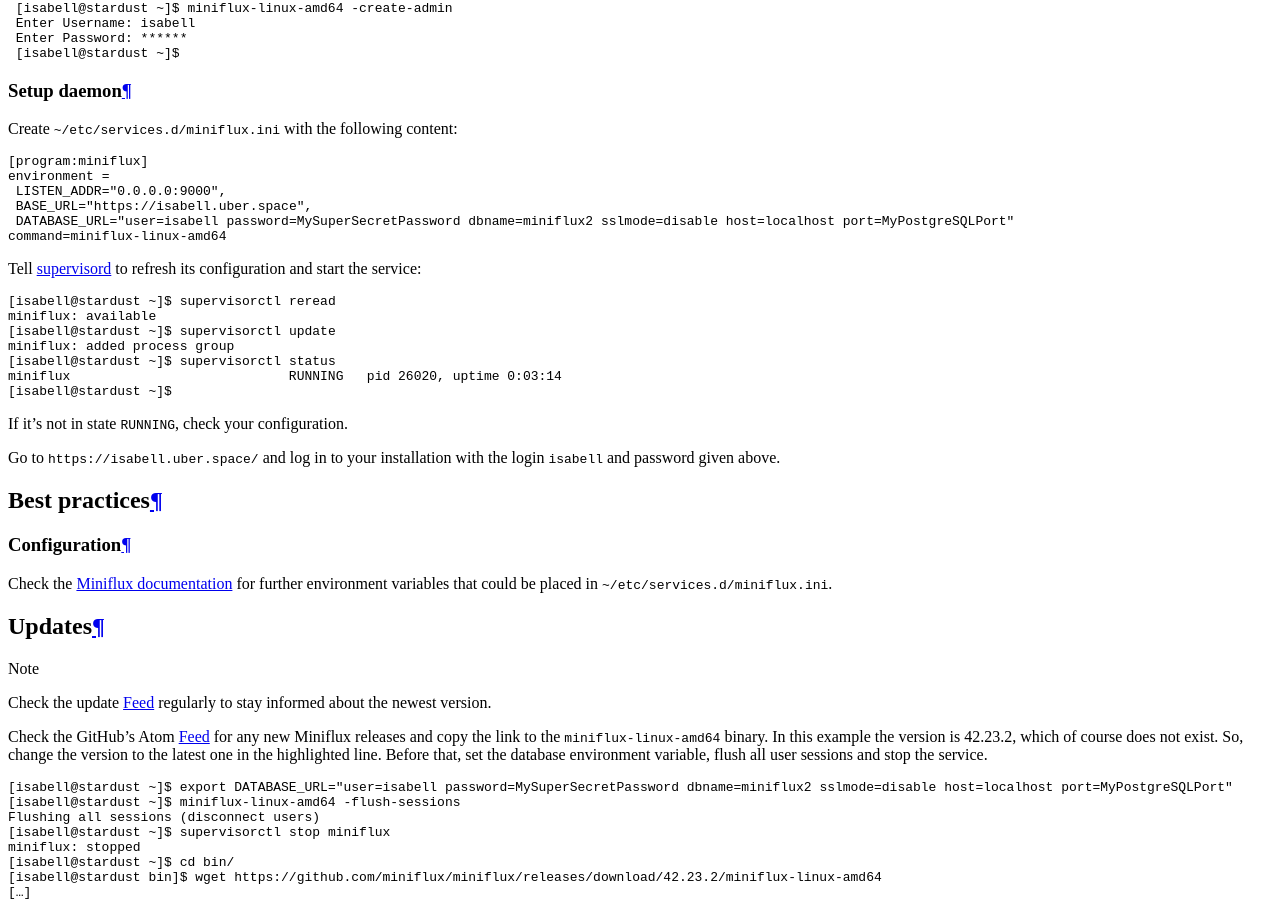
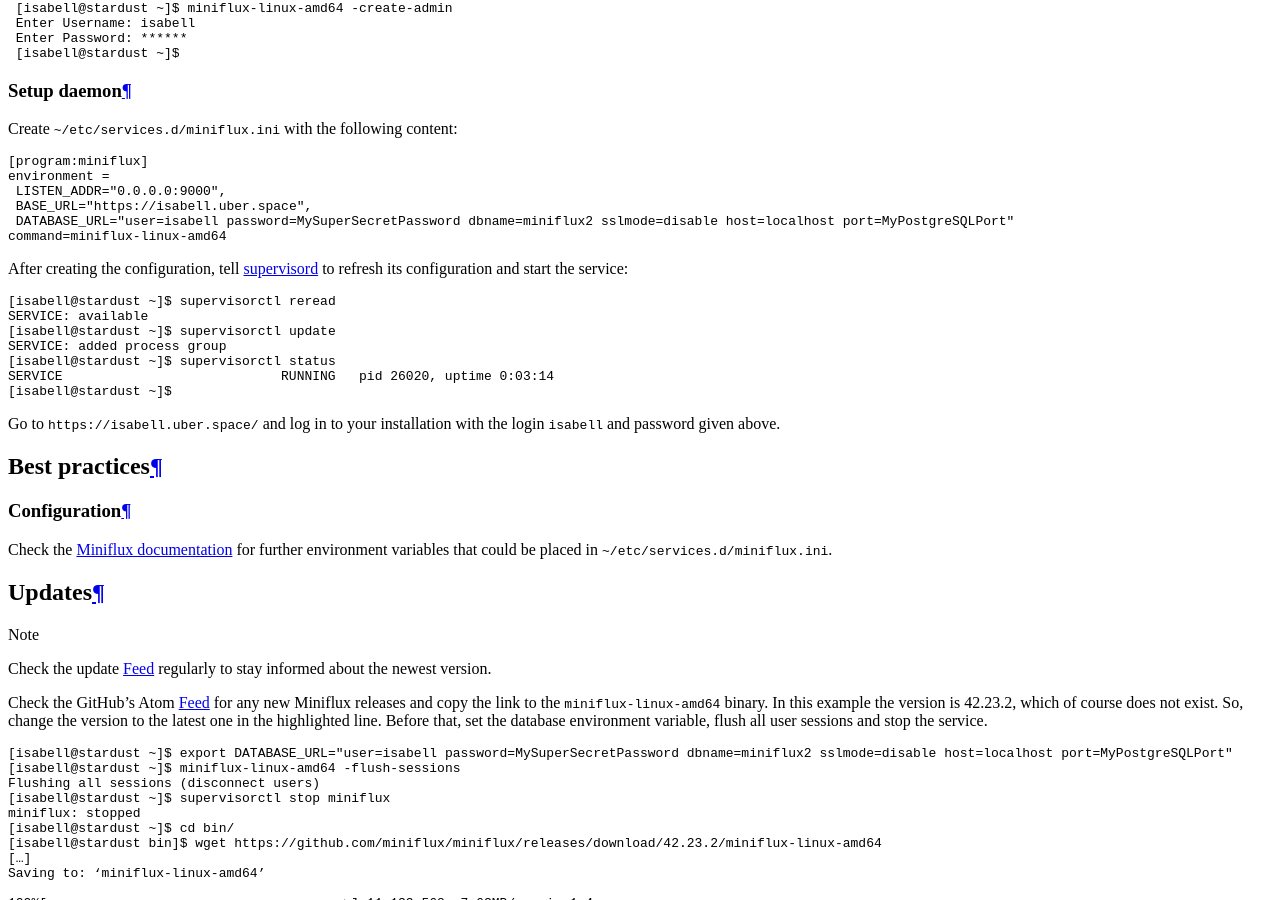
Before and after one commit to Uberspace/lab, a Sphinx documentation site: the page built from source/guide_miniflux.rst, in a window 1280 px wide and 900 px high, scrolled down 4695 px. Built offline with Sphinx 7.4.7 and the Read the Docs theme 2.0.0, drawn with Linux system fonts in a browser that asks for light colours.

```diff
--- a/source/guide_miniflux.rst
+++ b/source/guide_miniflux.rst
@@ -162,19 +162,7 @@ Create ``~/etc/services.d/miniflux.ini`` with the following content:
  command=miniflux-linux-amd64
 
 
-Tell :manual:`supervisord <daemons-supervisord>` to refresh its configuration and start the service:
-
-::
-
- [isabell@stardust ~]$ supervisorctl reread
- miniflux: available
- [isabell@stardust ~]$ supervisorctl update
- miniflux: added process group
- [isabell@stardust ~]$ supervisorctl status
- miniflux                            RUNNING   pid 26020, uptime 0:03:14
- [isabell@stardust ~]$
-
-If it's not in state ``RUNNING``, check your configuration.
+.. include:: includes/supervisord.rst
 
 Go to ``https://isabell.uber.space/`` and log in to your installation with the login ``isabell`` and password given above.
 
```
